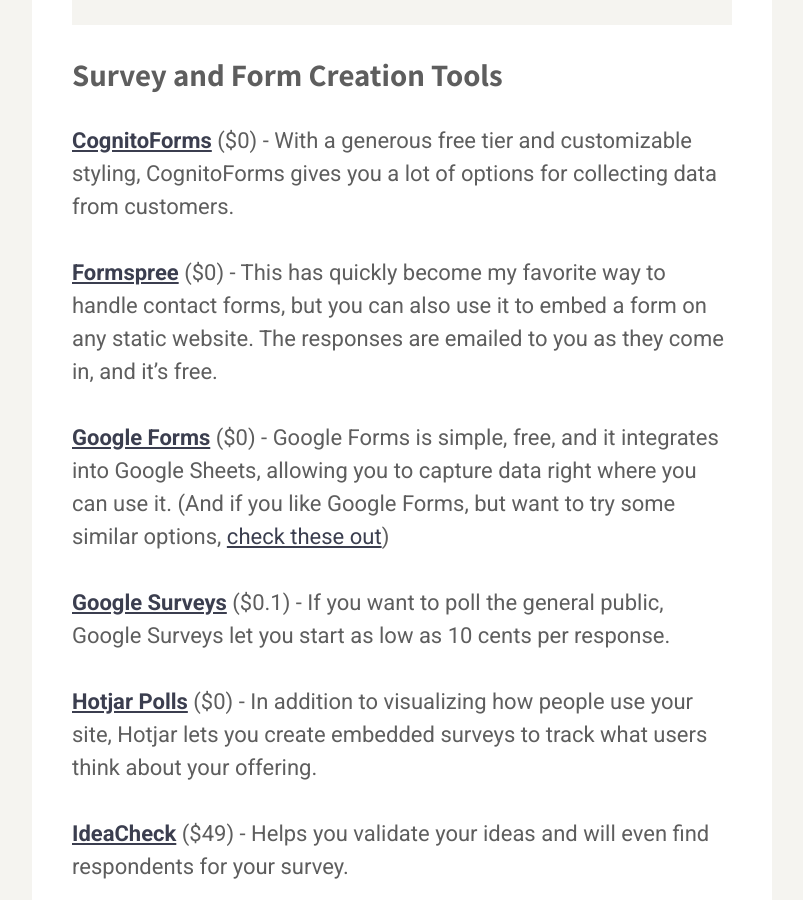
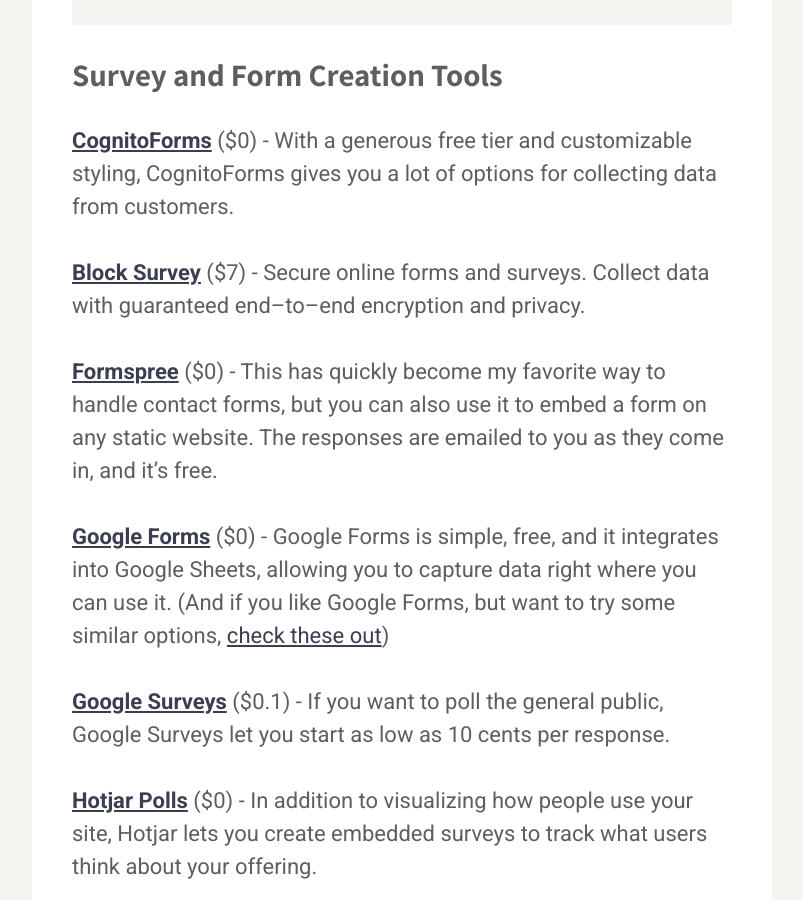
Before and after one commit to karllhughes/learn, a Jekyll site: the page built from _posts/2020-10-24-surveys.md, in a window 1280 px wide and 900 px high, scrolled down 1261 px. Shown: the whole window, without its empty margins (238-1041 px from the left). Built offline with Jekyll 4.4.1, drawn with Linux system fonts in a browser that asks for light colours; a script that is not in the unit is left out.

Commit message:
Update Posts “2020-10-24-surveys”

```diff
--- a/_posts/2020-10-24-surveys.md
+++ b/_posts/2020-10-24-surveys.md
@@ -1,10 +1,11 @@
 ---
 layout: post
 title: Survey Tools for Startups
+description: How do you find out what users think of your product? Here are some
+  of the best survey tools available for startups today.
+categories: tools
 author: karl
 date: 2020-10-24
-description: "How do you find out what users think of your product? Here are some of the best survey tools available for startups today."
-categories: tools
 img: /assets/posts/survey-tools.jpg
 ---
 
@@ -17,6 +18,8 @@
 ### Survey and Form Creation Tools
 
 **[CognitoForms](https://www.cognitoforms.com/)** ($0) - With a generous free tier and customizable styling, CognitoForms gives you a lot of options for collecting data from customers.
+
+**[Block Survey](https://blocksurvey.io/)** ($7) - Secure online forms and surveys. Collect data with guaranteed end–to–end encryption and privacy.
 
 **[Formspree](https://formspree.io/)** ($0) - This has quickly become my favorite way to handle contact forms, but you can also use it to embed a form on any static website. The responses are emailed to you as they come in, and it’s free.
 
```
